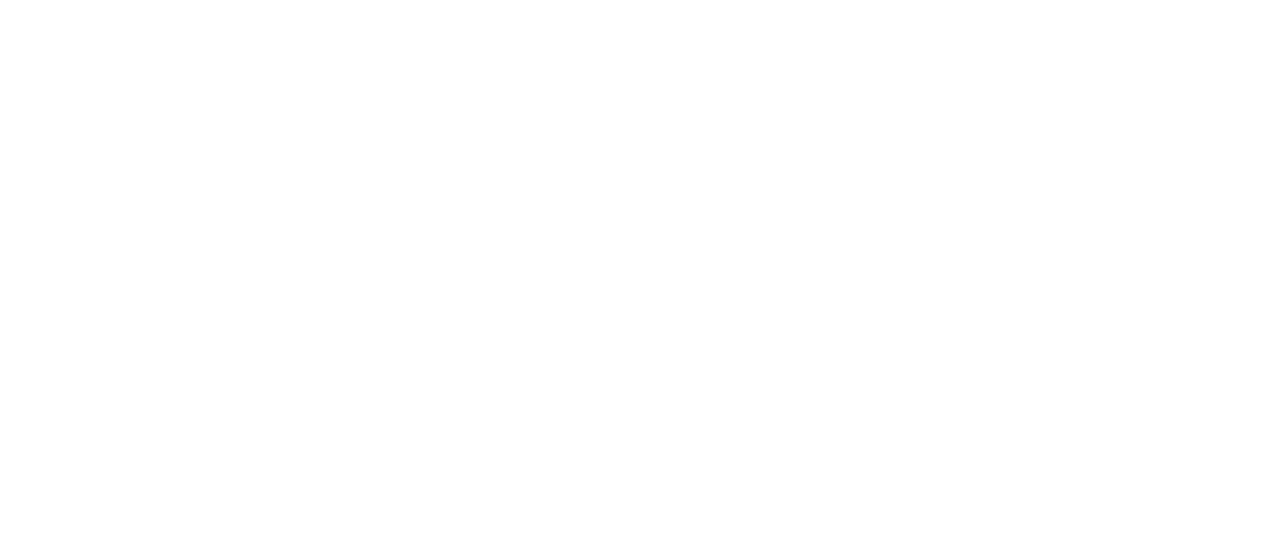
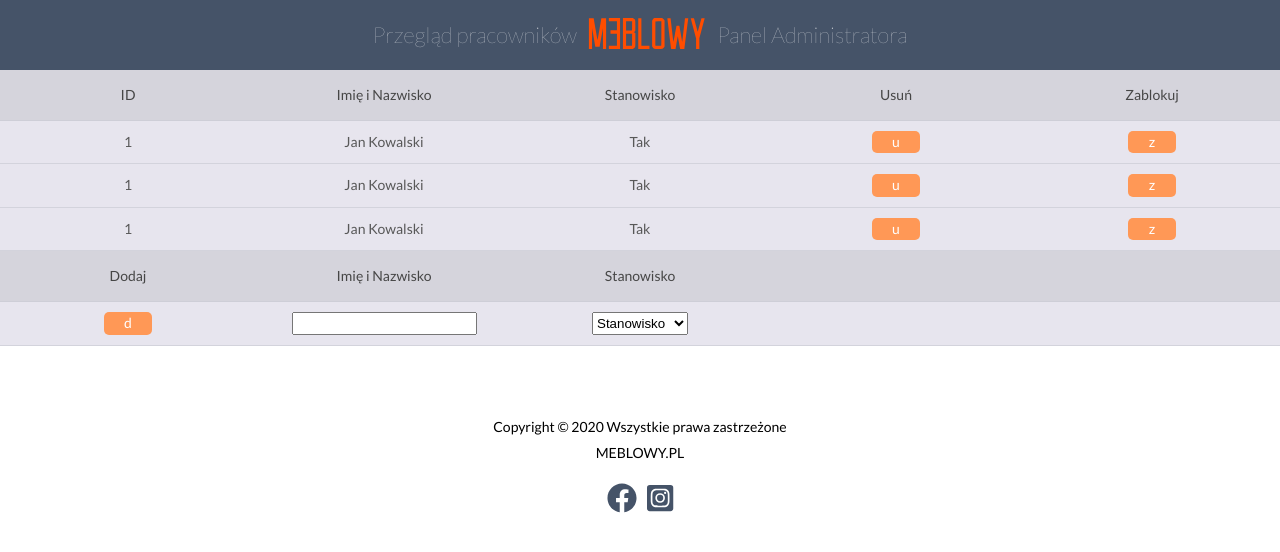
Before and after one commit to damiantymkowski/ShopSystem, a React (Create React App) app: page /admin/adduser in a window 1280 px wide. Shown: the top 552 px of the page. Built offline with nearby package versions, Linux system fonts and the light colour scheme.

Commit message:
add orders table component

```diff
--- a/src/App.js
+++ b/src/App.js
@@ -8,6 +8,8 @@
 import ShoppingCart from "./Components/ShoppingCart";
 import Order from "./Components/Order";
 import Admin_Orders from "./Components/Admin/Admin-Orders";
+import AddProduct from "./Components/Admin/AddProduct";
+import AddUser from "./Components/Admin/AddUser";
 
 function App() {
   return (
@@ -20,7 +22,9 @@
                   <Route path={"/register"} exact component={Register} />
                   <Route path={"/cart"} exact component={ShoppingCart} />
                   <Route path={"/order"} exact component={Order}/>
-                  <Route path={"/admin-orders"} exact component={Admin_Orders}/>
+                  <Route path={"/admin/orders"} exact component={Admin_Orders}/>
+                  <Route path={"/admin/addproduct"} exact component={AddProduct}/>
+                  <Route path={"/admin/adduser"} exact component={AddUser}/>
               </Switch>
           </Router>
       </React.Fragment>
--- a/src/Components/Admin/Admin-Orders.js
+++ b/src/Components/Admin/Admin-Orders.js
@@ -4,7 +4,7 @@
 function Admin_Orders(){
     return(
 <React.Fragment>
-    <div className="admin_orders__bar">Przegląd zamówień <img src={logo}/> Panel Administratora</div>
+    <div className="adminHeader">Przegląd zamówień <img src={logo}/> Panel Administratora</div>
     <div className={"container"}>
 <div className="admin_orders">
     <div className="admin_orders__table">
--- a/src/index.css
+++ b/src/index.css
@@ -391,10 +391,7 @@
   background-color: #ccc;
 }
 
-.admin_orders {
-  width: 100%;
-}
-.admin_orders__bar {
+.adminHeader {
   color: rgba(255, 255, 255, 0.87);
   display: flex;
   justify-content: center;
@@ -404,8 +401,12 @@
   font-weight: 100;
   background-color: #455368;
 }
-.admin_orders__bar img {
+.adminHeader img {
   height: 70px;
+}
+
+.admin_orders {
+  width: 100%;
 }
 .admin_orders__table {
   display: flex;
@@ -450,7 +451,135 @@
   text-align: center;
   padding: 10px;
   flex-grow: 1;
-  width: 13.3%;
+  width: 12%;
+  display: flex;
+  border-bottom: 1px solid rgba(204, 204, 214, 0.72);
+  justify-content: center;
+}
+
+.addProduct {
+  display: flex;
+  justify-content: center;
+  flex-direction: column;
+  align-items: center;
+  width: 100%;
+}
+.addProduct__btn {
+  background-color: #ff4d00;
+  border: none;
+  color: #fffbff;
+  padding: 10px;
+  width: 10%;
+  margin-top: 5px;
+}
+.addProduct__info {
+  margin-top: 10px;
+}
+.addProduct__info input {
+  padding: 5px;
+}
+.addProduct__image {
+  border: 1px solid rgba(88, 88, 88, 0.3);
+  margin-top: 50px;
+  padding: 100px;
+  display: flex;
+  justify-content: center;
+  align-items: center;
+  flex-direction: column;
+  font-size: 20px;
+}
+.addProduct__image p {
+  font-size: 15px;
+  margin-top: -5px;
+  opacity: 0.4;
+}
+.addProduct__image svg {
+  font-size: 45px;
+  opacity: 0.4;
+}
+.addProduct__image--add {
+  border: none;
+  background: none;
+}
+.addProduct__image--upload {
+  border: 1px solid #ccc;
+  display: inline-block;
+  padding: 6px 12px;
+  cursor: pointer;
+  font-size: 15px;
+}
+.addProduct__image--upload:hover {
+  background-color: #d5d4dc;
+  transition: background-color 0.09s linear;
+}
+
+input[type=file] {
+  display: none;
+}
+
+.editor {
+  background-color: #e6e6e6;
+  min-height: 300px;
+  border: 1px solid rgba(203, 203, 203, 0.67);
+  margin-top: 5px;
+  color: #474747;
+  font-size: 19px;
+  width: 50%;
+}
+.editor__menu {
+  width: 100%;
+  display: flex;
+  background-color: #455368;
+  justify-content: center;
+}
+.editor__menu--button {
+  padding: 10px;
+  background: none;
+  border: none;
+  color: rgba(255, 255, 255, 0.9);
+  font-size: 17px;
+  cursor: pointer;
+}
+.editor__canvas {
+  outline: none;
+}
+
+button:focus {
+  outline: none;
+}
+
+.admin_users {
+  width: 100%;
+}
+.admin_users__table {
+  display: flex;
+  flex-wrap: wrap;
+  color: #585858;
+  background-color: #e7e5ee;
+}
+.admin_users__table--title {
+  display: flex;
+  justify-content: center;
+  align-items: center;
+  color: #464646;
+  background-color: #d5d4dc;
+  width: 100%;
+  height: 30px;
+}
+.admin_users__table--btn {
+  background-color: #ff9856;
+  color: #fff;
+  margin: 0;
+  cursor: pointer;
+  width: 20%;
+  border-radius: 5px;
+  text-align: center;
+}
+.admin_users__table div {
+  text-align: center;
+  padding: 10px;
+  flex-grow: 1;
+  width: 18%;
   display: flex;
   border-bottom: 1px solid rgba(204, 204, 214, 0.72);
   justify-content: center;
--- a/src/index.scss
+++ b/src/index.scss
@@ -377,9 +377,7 @@
 .active, .order__accordion:hover{
   background-color: #ccc;
 }
-.admin_orders{
-  width: 100%;
-  &__bar{
+.adminHeader{
   color: rgba(255, 255, 255, 0.87);
   display: flex;
   justify-content: center;
@@ -392,6 +390,8 @@
     height: 70px;
   }
 }
+.admin_orders{
+  width: 100%;
   &__table{
    display: flex;
     flex-wrap: wrap;
@@ -434,10 +434,137 @@
       text-align: center;
       padding: 10px;
       flex-grow: 1;
-      width: 13.3%;
+      width: 12%;
       display: flex;
       border-bottom: 1px solid rgba(204, 204, 214, 0.72);
       justify-content: center;
     }
   }
 }
+
+.addProduct{
+  display: flex;
+  justify-content: center;
+  flex-direction: column;
+  align-items: center;
+  width: 100%;
+  &__btn{
+      background-color: #ff4d00;
+      border: none;
+      color: #fffbff;
+    padding: 10px;
+    width: 10%;
+    margin-top: 5px;
+  }
+  &__info{
+    margin-top: 10px;
+    input{
+      padding: 5px;
+
+    }
+  }
+  &__image{
+    border: 1px solid rgba(88, 88, 88, 0.3);
+    margin-top: 50px;
+    padding: 100px;
+    display: flex;
+    justify-content: center;
+    align-items: center;
+    flex-direction: column;
+    font-size: 20px;
+    p{
+      font-size: 15px;
+      margin-top: -5px;
+      opacity: 0.4;
+    }
+    svg{
+      font-size: 45px;
+      opacity: 0.4;
+    }
+    &--add{
+     border: none;
+      background: none;
+    }
+    &--upload{
+      border: 1px solid #ccc;
+      display: inline-block;
+      padding: 6px 12px;
+      cursor: pointer;
+      font-size: 15px;
+    }
+    &--upload:hover{
+      background-color: #d5d4dc;
+      transition: background-color 0.09s linear;
+    }
+  }
+}
+input[type="file"] {
+  display: none;
+}
+
+.editor{
+  background-color: #e6e6e6;
+  min-height: 300px;
+  border: 1px solid rgba(203, 203, 203, 0.67);
+  margin-top: 5px;
+  color: rgb(71, 71, 71);
+  font-size: 19px;
+  width: 50%;
+  &__menu{
+    width: 100%;
+    display: flex;
+    background-color: #455368;
+    justify-content: center;
+    &--button{
+      padding: 10px;
+      background: none;
+      border: none;
+      color: rgba(255, 255, 255, 0.9);
+      font-size: 17px;
+      cursor: pointer;
+    }
+  }
+  &__canvas{
+    outline: none;
+  }
+}
+button:focus{
+  outline: none;
+}
+
+.admin_users{
+  width: 100%;
+  &__table{
+    display: flex;
+    flex-wrap: wrap;
+    color: #585858;
+    background-color: #e7e5ee;
+    &--title{
+      display: flex;
+      justify-content: center;
+      align-items: center;
+      color: #464646;
+      background-color: #d5d4dc;
+      width: 100%;
+      height: 30px;
+    }
+    &--btn{
+      background-color: #ff9856;
+      color: #fff;
+      margin: 0;
+      cursor: pointer;
+      width: 20%;
+      border-radius: 5px;
+      text-align: center;
+    }
+    div{
+      text-align: center;
+      padding: 10px;
+      flex-grow: 1;
+      width: 18%;
+      display: flex;
+      border-bottom: 1px solid rgba(204, 204, 214, 0.72);
+      justify-content: center;
+    }
+  }
+}
```
Also changed, not shown: 1 other file (tests, documents, lock files or other folders). Lines whose indentation alone changed are shown as unchanged.
